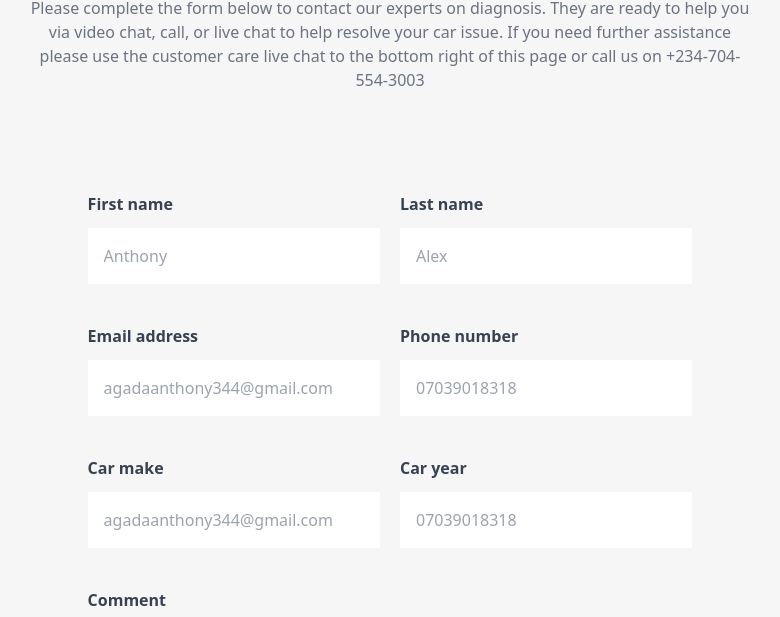
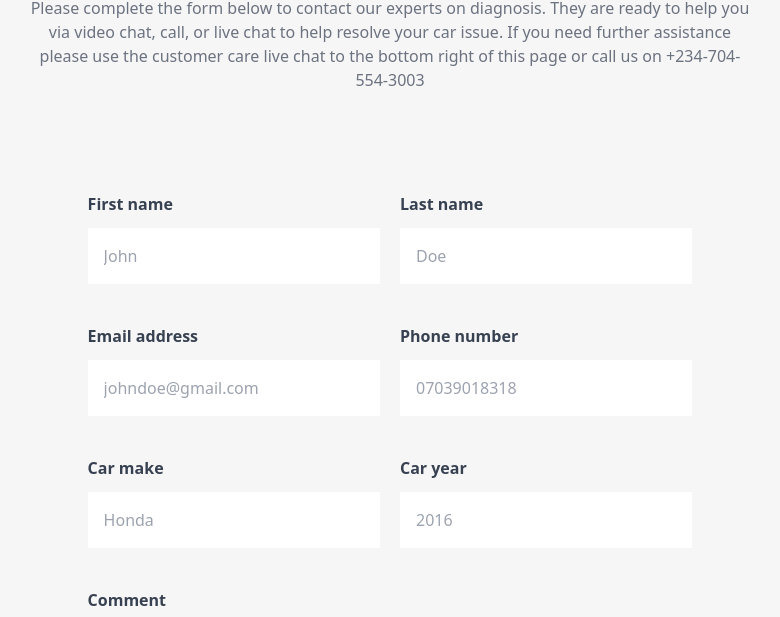
Before and after one commit to Tonylex18/autofixerFE, a website: page services.html in a window 1280 px wide. Shown: the part 664-1281 px from the top of the page, without its empty margins (250-1030 px from the left). Drawn offline with nearby package versions, Linux system fonts and the light colour scheme.

Commit message:
more corrections made

```diff
--- a/services.html
+++ b/services.html
@@ -222,7 +222,7 @@
               <input
                 type="text"
                 class="w-full px-4 py-4 outline-none"
-                placeholder="Anthony"
+                placeholder="John"
               />
             </div>
             <div class="form-field w-full flex flex-col gap-3 encrypt">
@@ -230,7 +230,7 @@
               <input
                 type="text"
                 class="w-full px-4 py-4 outline-none"
-                placeholder="Alex"
+                placeholder="Doe"
               />
             </div>
           </div>
@@ -242,7 +242,7 @@
               <input
                 type="email"
                 class="w-full px-4 py-4 outline-none"
-                placeholder="agadaanthony344@gmail.com"
+                placeholder="johndoe@gmail.com"
               />
             </div>
             <div class="form-field w-full flex flex-col gap-3 encrypt">
@@ -260,9 +260,9 @@
             <div class="form-field w-full flex flex-col gap-3 encrypt">
               <label class="font-bold text-gray-700">Car make</label>
               <input
-                type="email"
+                type="text"
                 class="w-full px-4 py-4 outline-none"
-                placeholder="agadaanthony344@gmail.com"
+                placeholder="Honda"
               />
             </div>
             <div class="form-field w-full flex flex-col gap-3 encrypt">
@@ -270,7 +270,7 @@
               <input
                 type="number"
                 class="w-full px-4 py-4 outline-none"
-                placeholder="07039018318"
+                placeholder="2016"
               />
             </div>
           </div>
@@ -330,7 +330,7 @@
               <input
                 type="text"
                 class="w-full px-4 py-4 outline-none"
-                placeholder="Anthony"
+                placeholder="John"
               />
             </div>
             <div class="form-field w-full flex flex-col gap-3 encrypt">
@@ -338,7 +338,7 @@
               <input
                 type="text"
                 class="w-full px-4 py-4 outline-none"
-                placeholder="Alex"
+                placeholder="Doe"
               />
             </div>
           </div>
@@ -350,7 +350,7 @@
               <input
                 type="email"
                 class="w-full px-4 py-4 outline-none"
-                placeholder="agadaanthony344@gmail.com"
+                placeholder="johndoe@gmail.com"
               />
             </div>
             <div class="form-field w-full flex flex-col gap-3 encrypt">
@@ -368,9 +368,9 @@
             <div class="form-field w-full flex flex-col gap-3 encrypt">
               <label class="font-bold text-gray-700">Car make</label>
               <input
-                type="email"
+                type="text"
                 class="w-full px-4 py-4 outline-none"
-                placeholder="agadaanthony344@gmail.com"
+                placeholder="Honda"
               />
             </div>
             <div class="form-field w-full flex flex-col gap-3 encrypt">
@@ -378,7 +378,7 @@
               <input
                 type="number"
                 class="w-full px-4 py-4 outline-none"
-                placeholder="07039018318"
+                placeholder="2016"
               />
             </div>
           </div>
@@ -390,9 +390,9 @@
                 >Specify the date for the maintainance</label
               >
               <input
-                type="email"
+                type="date"
                 class="w-full px-4 py-4 outline-none"
-                placeholder="agadaanthony344@gmail.com"
+                placeholder=""
               />
             </div>
             <div class="form-field w-full flex flex-col gap-3 encrypt">
@@ -400,9 +400,9 @@
                 >Specify the time for the maintainance</label
               >
               <input
-                type="number"
+                type="time"
                 class="w-full px-4 py-4 outline-none"
-                placeholder="07039018318"
+                placeholder="10:30"
               />
             </div>
           </div>
@@ -475,7 +475,7 @@
               <input
                 type="text"
                 class="w-full px-4 py-4 outline-none"
-                placeholder="Anthony"
+                placeholder="John"
               />
             </div>
             <div class="form-field w-full flex flex-col gap-3 encrypt">
@@ -483,7 +483,7 @@
               <input
                 type="text"
                 class="w-full px-4 py-4 outline-none"
-                placeholder="Alex"
+                placeholder="Doe"
               />
             </div>
           </div>
@@ -495,7 +495,7 @@
               <input
                 type="email"
                 class="w-full px-4 py-4 outline-none"
-                placeholder="agadaanthony344@gmail.com"
+                placeholder="johndoe@gmail.com"
               />
             </div>
             <div class="form-field w-full flex flex-col gap-3 encrypt">
@@ -513,9 +513,9 @@
             <div class="form-field w-full flex flex-col gap-3 encrypt">
               <label class="font-bold text-gray-700">Car make</label>
               <input
-                type="email"
+                type="text"
                 class="w-full px-4 py-4 outline-none"
-                placeholder="agadaanthony344@gmail.com"
+                placeholder="Honda"
               />
             </div>
             <div class="form-field w-full flex flex-col gap-3 encrypt">
@@ -523,7 +523,7 @@
               <input
                 type="number"
                 class="w-full px-4 py-4 outline-none"
-                placeholder="07039018318"
+                placeholder="2016"
               />
             </div>
           </div>
```
Also changed, not shown: contactUs.html (+3 -3 lines).
